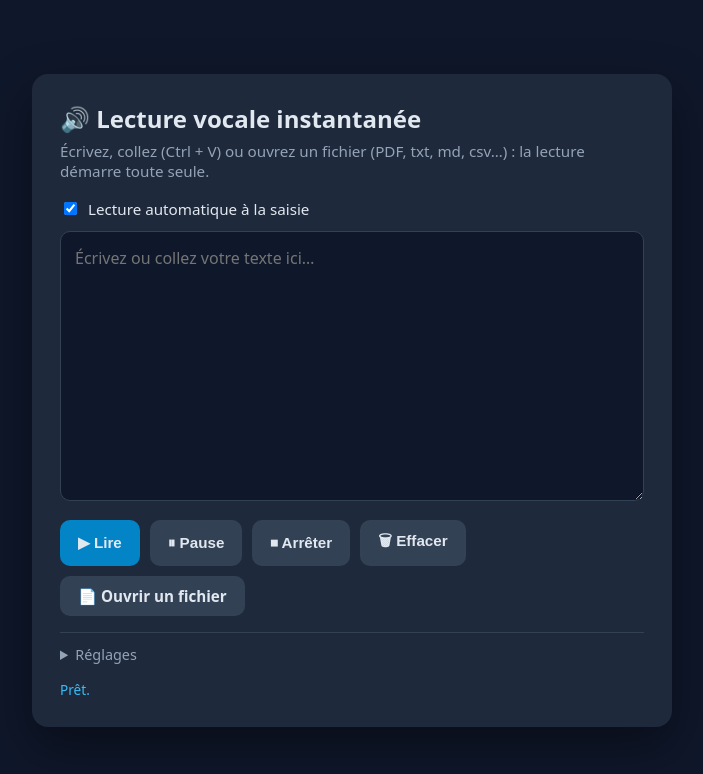
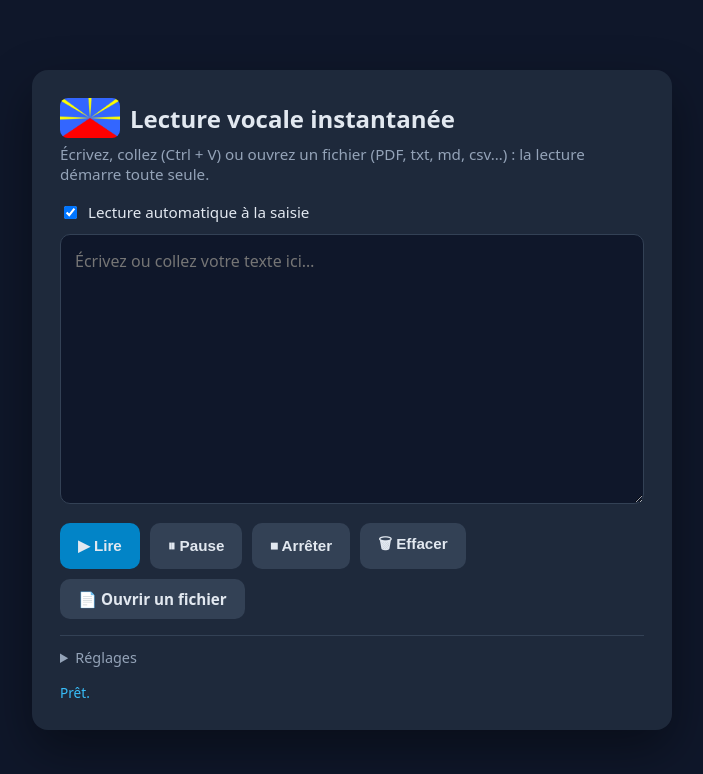
Before and after one commit to JP-974/tts-instantanee, a plain HTML site: page index.html in a window 1280 px wide. Shown: the whole page, without its empty margins (288-991 px from the left). Drawn offline with Linux system fonts and the light colour scheme.

Commit message:
Ajoute favicon.png (icône d'onglet et logo d'en-tête)

```diff
--- a/index.html
+++ b/index.html
@@ -4,11 +4,12 @@
   <meta charset="UTF-8">
   <meta name="viewport" content="width=device-width, initial-scale=1.0">
   <title>Lecture vocale instantanée</title>
+  <link rel="icon" type="image/png" href="favicon.png">
   <link rel="stylesheet" href="style.css">
 </head>
 <body>
   <main class="carte">
-    <h1>🔊 Lecture vocale instantanée</h1>
+    <h1><img class="logo" src="favicon.png" alt=""> Lecture vocale instantanée</h1>
     <p class="sous-titre">Écrivez, collez (Ctrl&nbsp;+&nbsp;V) ou ouvrez un fichier (PDF, txt, md, csv…)&nbsp;: la lecture démarre toute seule.</p>
 
     <label class="auto">
--- a/style.css
+++ b/style.css
@@ -26,6 +26,15 @@ body {
 h1 {
   margin: 0 0 6px;
   font-size: 1.5rem;
+  display: flex;
+  align-items: center;
+  gap: 10px;
+}
+
+.logo {
+  height: 40px;
+  width: auto;
+  border-radius: 8px;
 }
 
 .sous-titre {
```
Also changed, not shown: favicon.png (added), 2 other files.
